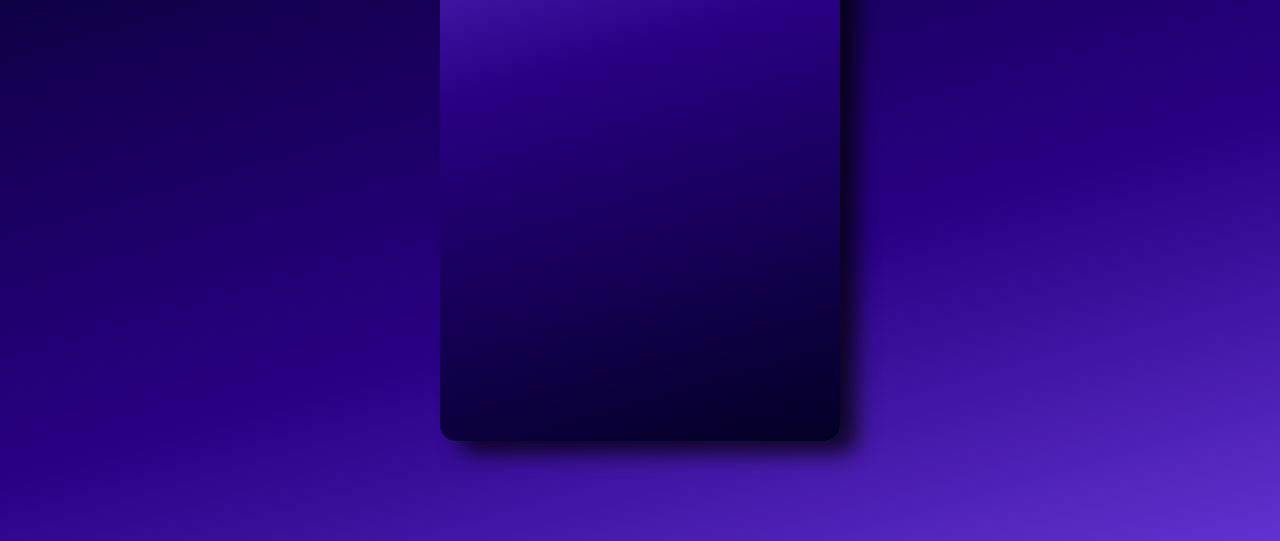
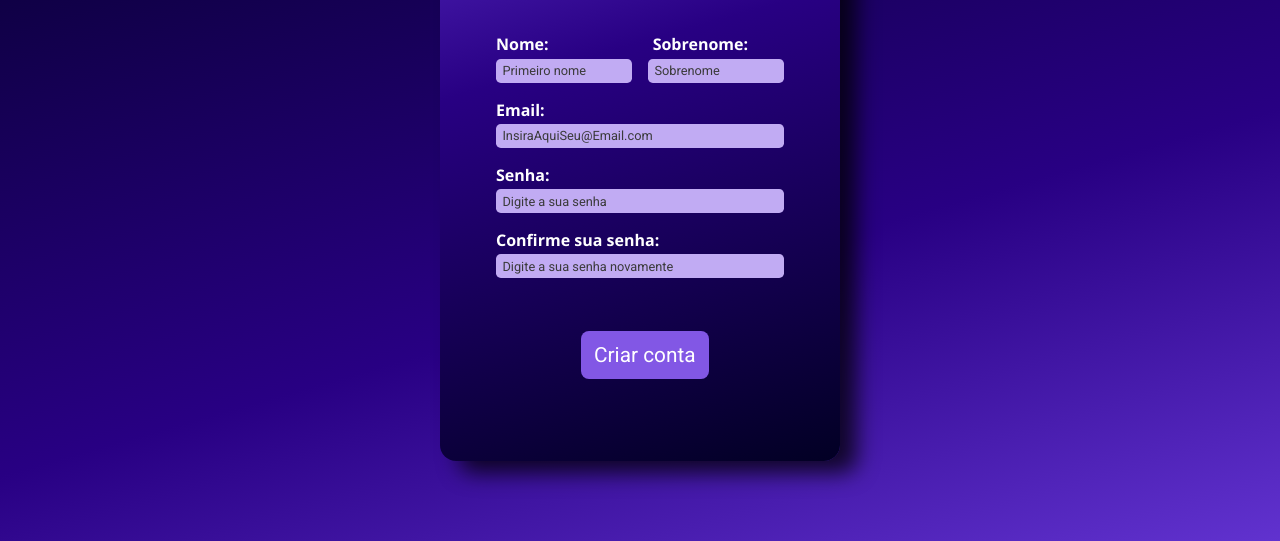
Before and after one commit to Pedro-Alonso/shorts-summary, a website built with Vite: page signup.html in a window 1280 px wide. Shown: the part 259-800 px from the top of the page. Built offline with nearby package versions, Linux system fonts and the light colour scheme.

Commit message:
new sign-up page

```diff
--- a/web/signup.js
+++ b/web/signup.js
@@ -14,10 +14,85 @@ async function signUp(){
     logoNtitle.style.position = "absolute"
     logoNtitle.style.marginBottom = "27rem"
 
-    var registerArea = document.getElementById("div")
+    var registerArea = document.createElement("div")
     registerArea.setAttribute("id", "registerArea")
     registerArea.style.opacity = "0"
 
+    var form = document.createElement("form")
+    form.setAttribute("id", "registerForm")
+
+    var namesBox = document.createElement("namesBox")
+    namesBox.setAttribute("id", "namesBox")
+
+    var firstNameLabel = document.createElement("label")
+    firstNameLabel.setAttribute("id", "firstNameLabel")
+    firstNameLabel.innerHTML = "Nome:"
+
+    var secondNameLabel = document.createElement("label")
+    secondNameLabel.setAttribute("id", "secondNameLabel")
+    secondNameLabel.innerHTML = "Sobrenome:"
+
+    var firstName = document.createElement("input")
+    firstName.setAttribute("id", "firstName")
+    firstName.setAttribute("type", "text")
+    firstName.setAttribute("placeholder", "Primeiro nome")
+
+    var secondName = document.createElement("input")
+    secondName.setAttribute("id", "secondName")
+    secondName.setAttribute("type", "text")
+    secondName.setAttribute("placeholder", "Sobrenome")
+
+    var emailLabel = document.createElement("label")
+    emailLabel.setAttribute("id", "emailLabel")
+    emailLabel.innerHTML = "Email: "
+
+    var email = document.createElement("input")
+    email.setAttribute("id", "email")
+    email.setAttribute("type", "text")
+    email.setAttribute("placeholder", "InsiraAquiSeu@Email.com")
+
+    var passwordLabel = document.createElement("label")
+    passwordLabel.setAttribute("id", "passwordLabel")
+    passwordLabel.innerHTML = "Senha: "
+
+    var password = document.createElement("input")
+    password.setAttribute("id", "password")
+    password.setAttribute("type", "password")
+    password.setAttribute("placeholder", "Digite a sua senha")
+
+    var confirmPasswordLabel = document.createElement("label")
+    confirmPasswordLabel.setAttribute("id", "confirmPasswordLabel")
+    confirmPasswordLabel.innerHTML = "Confirme sua senha: "
+
+    var confirmPassword = document.createElement("input")
+    confirmPassword.setAttribute("id", "confirmPassword")
+    confirmPassword.setAttribute("type", "password")
+    confirmPassword.setAttribute("placeholder", "Digite a sua senha novamente")
+
+    var loginButton = document.createElement("button");
+    loginButton.setAttribute("id", "loginButton")
+    loginButton.setAttribute("type", "button")
+    loginButton.innerHTML = 'Criar conta';
+    loginButton.onclick = function(){
+        alert("teste");
+      }
+
     var box = document.getElementById("registerBox")
     box.appendChild(registerArea)
+    registerArea.appendChild(namesBox)
+    registerArea.appendChild(form)
+    namesBox.appendChild(firstNameLabel)
+    form.appendChild(firstName)
+    namesBox.appendChild(secondNameLabel)
+    form.appendChild(secondName)
+    form.appendChild(emailLabel)
+    form.appendChild(email)
+    form.appendChild(passwordLabel)
+    form.appendChild(password)
+    form.appendChild(confirmPasswordLabel)
+    form.appendChild(confirmPassword)
+    form.appendChild(loginButton)
+
+    let espera2 = await delay(750)
+    registerArea.style.opacity = "1"
 }
--- a/web/styles/signup.css
+++ b/web/styles/signup.css
@@ -38,7 +38,7 @@ body {
     rgba(97, 50, 207, 1) 100%
 );
 
-  height: 37.5rem;
+  height: 40rem;
   width: 25rem;
 
   border-radius: 1rem;
@@ -50,6 +50,7 @@ body {
 
   box-shadow: 18px 13px 21px -1px rgba(0, 0, 0, 0.75);
 }
+
 
 #logoNtitle {
   transition: position 0.6s ease-in-out, margin-bottom 0.6s ease-in-out;
@@ -63,3 +64,95 @@ body {
   height: 100px;
   transition: all ease-in-out 0.5s;
 }
+
+#registerArea {
+  transition: all ease-in-out 0.5s;
+  display: flex;
+  flex-direction: column;
+  height: 13.5rem;
+  width: 18rem;
+}
+
+#firstNameLabel{
+  margin-right: 6.5rem;
+}
+
+#firstNameLabel,
+#secondNameLabel,
+#emailLabel,
+#passwordLabel,
+#confirmPasswordLabel{
+  font-weight: bold;
+  transition: all ease-in-out 0.5s;
+}
+
+#namesBox{
+  margin-bottom: 0.2rem;
+}
+
+#firstName{
+  margin-right: 1rem;
+}
+
+#firstName,
+#secondName{
+  width: 8.5rem;
+  border-radius: 0.3rem;
+  height: 1.5rem;
+  margin-bottom: 1rem;
+  background-color: rgb(193, 171, 243);
+  border: none;
+  padding-left: 0.4rem;
+  transition: all ease-in-out 0.5s;
+  font-size: 0.8rem;
+  &:focus {
+    outline: none;
+    background-color: rgb(231, 221, 255);
+  }
+
+  &::placeholder {
+    color: rgb(58, 58, 58);
+  }
+}
+
+#email,
+#password,
+#confirmPassword{
+  background-color: rgb(193, 171, 243);
+  width: 18rem;
+  border-radius: 0.3rem;
+  height: 1.5rem;
+  margin-top: 0.2rem;
+  margin-bottom: 1rem;
+  background-color: rgb(193, 171, 243);
+  border: none;
+  padding-left: 0.4rem;
+  transition: all ease-in-out 0.5s;
+  font-size: 0.8rem;
+  &:focus {
+    outline: none;
+    background-color: rgb(231, 221, 255);
+  }
+  &::placeholder {
+    color: rgb(58, 58, 58);
+  }
+}
+
+#loginButton{
+  width: 7rem;
+  font-size: 1.3rem;
+  height: 3rem;
+  margin-top: 2.3rem;
+  margin-left: 5.3rem;
+  border-radius: 0.5rem;
+  width: 8rem;
+  outline: none;
+  border: none;
+  color: white;
+  transition: 0.5s;
+  background-color: #8257e5;
+
+  &:hover {
+    background-color: #633bbc;
+  }
+}
```
